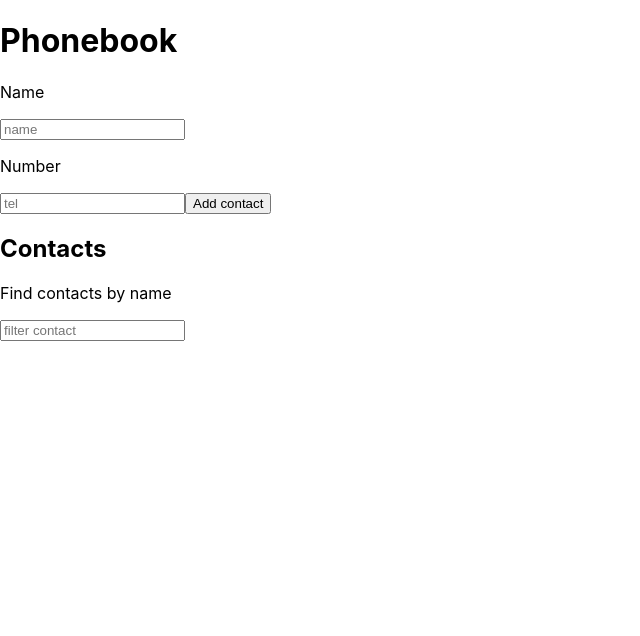
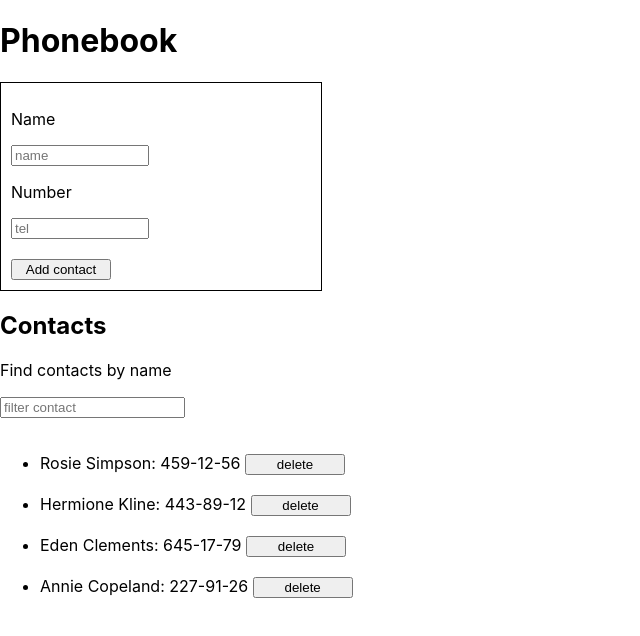
Before and after one commit to PashaL88/goit-react-hw-02-phonebook, a React (Create React App) app: page / in a window 1280 px wide. Shown: the top 636 px of the page, without its empty margins (0-640 px from the left). Built offline with nearby package versions, Linux system fonts and the light colour scheme.

Commit message:
styles some changes

```diff
--- a/src/components/App.jsx
+++ b/src/components/App.jsx
@@ -6,7 +6,10 @@
 
 class App extends Component  {
   state = {
-  contacts: [],
+  contacts: [ {id: 'id-1', name: 'Rosie Simpson', number: '459-12-56'},
+    {id: 'id-2', name: 'Hermione Kline', number: '443-89-12'},
+    {id: 'id-3', name: 'Eden Clements', number: '645-17-79'},
+    {id: 'id-4', name: 'Annie Copeland', number: '227-91-26'},],
   filter: '',
   }
 
--- a/src/components/ContactForm/ContactForm.jsx
+++ b/src/components/ContactForm/ContactForm.jsx
@@ -1,4 +1,5 @@
 import { Component } from "react";
+import styles from './ContactForm.module.css'
 
 class ContactForm extends Component  {
   state = {
--- a/src/components/ContactForm/ContactForm.module.css
+++ b/src/components/ContactForm/ContactForm.module.css
@@ -0,0 +1,16 @@
+form {
+    padding: 10px;
+        border: 1px solid #000;
+        display: flex;
+        flex-direction: column;
+        width: 300px;
+}
+
+form input {
+    width: 130px;
+}
+
+button {
+    margin-top: 20px;
+    width: 100px;
+}
```
Also changed, not shown: src/components/ContactList/ContactList.jsx (line endings or trailing spaces).
